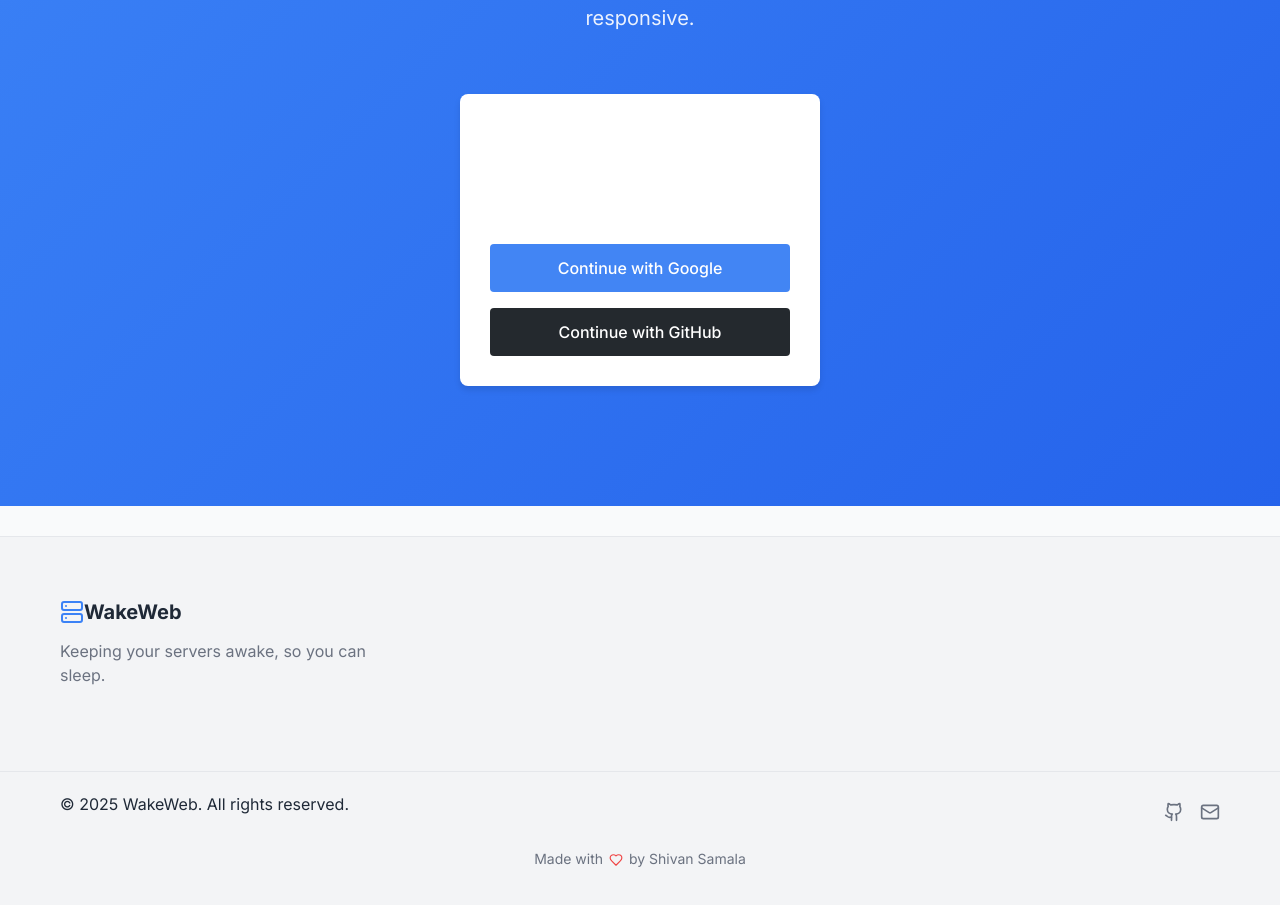
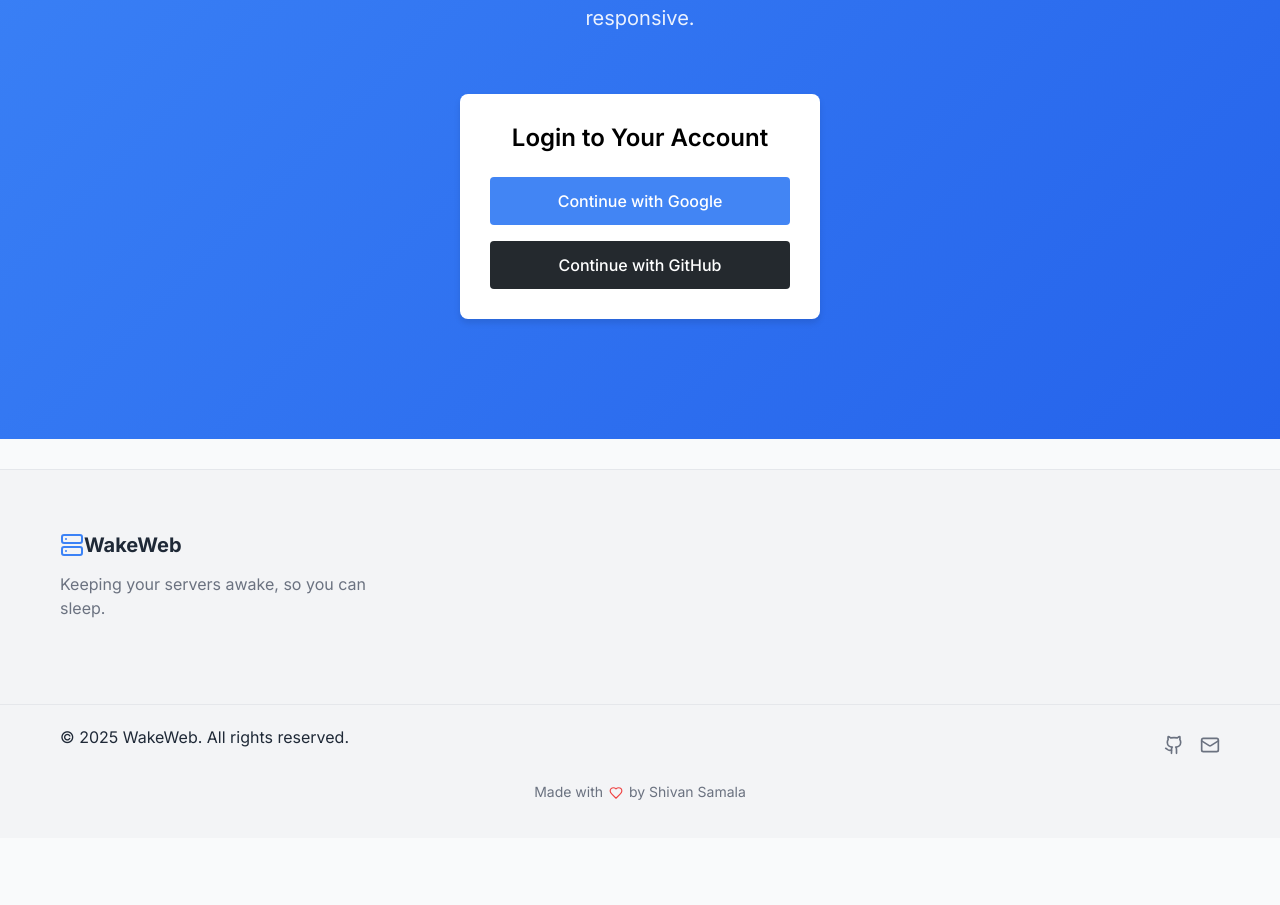
Before and after one commit to shivan2004/wake-web-frontend, a React (Vite) app: page / in a window 1280 px wide. Shown: the part 2147-3052 px from the top of the page. After the commit the page ends 2985 px from the top, so only its background shows below. Built offline with nearby package versions, Linux system fonts and the light colour scheme; no server answers.

Commit message:
updated login in to your account text colour

```diff
--- a/src/pages/Home.css
+++ b/src/pages/Home.css
@@ -62,7 +62,6 @@
   border: none;
   cursor: pointer;
 }
-
 .nav-button:hover {
   background-color: var(--color-primary-dark);
 }
@@ -249,9 +248,11 @@
   box-shadow: 0 4px 6px rgba(0, 0, 0, 0.1);
 }
 
-.auth-form-title {
+
+h2.auth-form-title {
   text-align: center;
-  color: var(--color-text);
+  /*color: var(--color-text);*/
+  color: #000000;
   margin-bottom: 24px;
   font-size: 1.5rem;
 }
--- a/src/pages/Home.jsx
+++ b/src/pages/Home.jsx
@@ -130,7 +130,7 @@
               {!isAuthenticated && (
                   <div className="auth-form-container">
                     <div className="auth-form">
-                      <h2 className="auth-form-title text-black">Login to Your Account</h2>
+                      <h2 className="auth-form-title">Login to Your Account</h2>
                       <div className="oauth-buttons">
                         <a href={`${API_URL}/oauth2/authorization/google`} className="auth-submit-button google-btn">
                           Continue with Google
```
